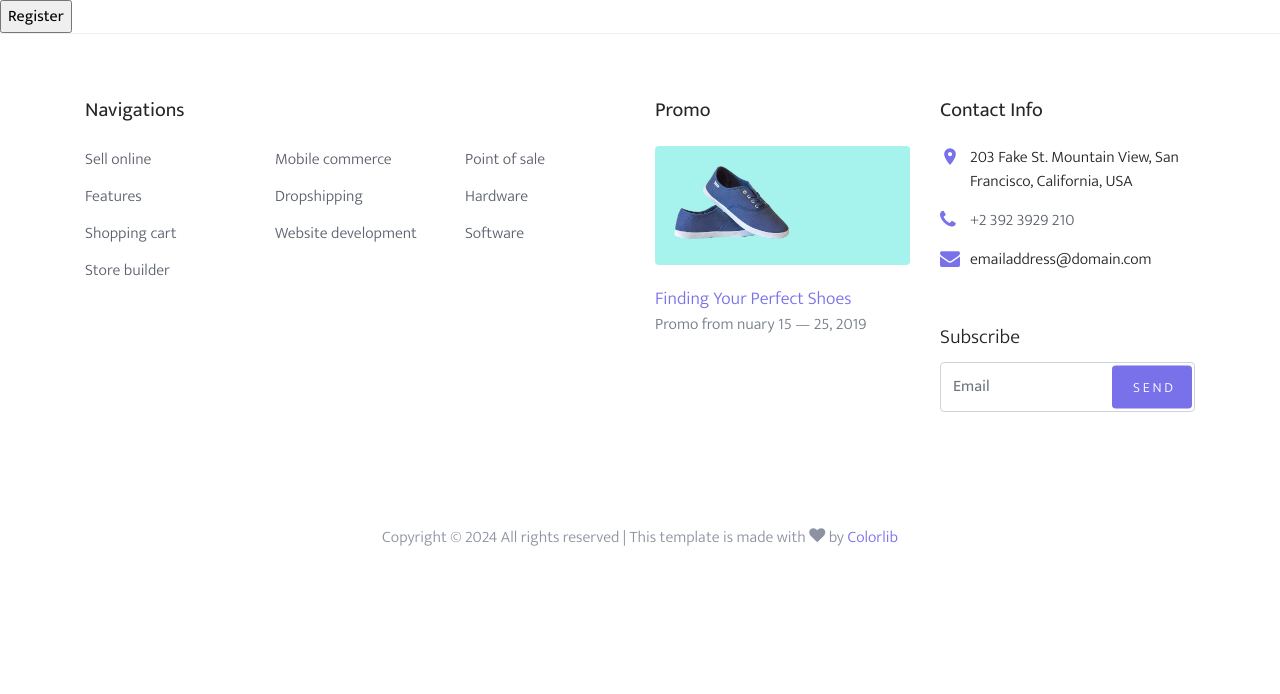
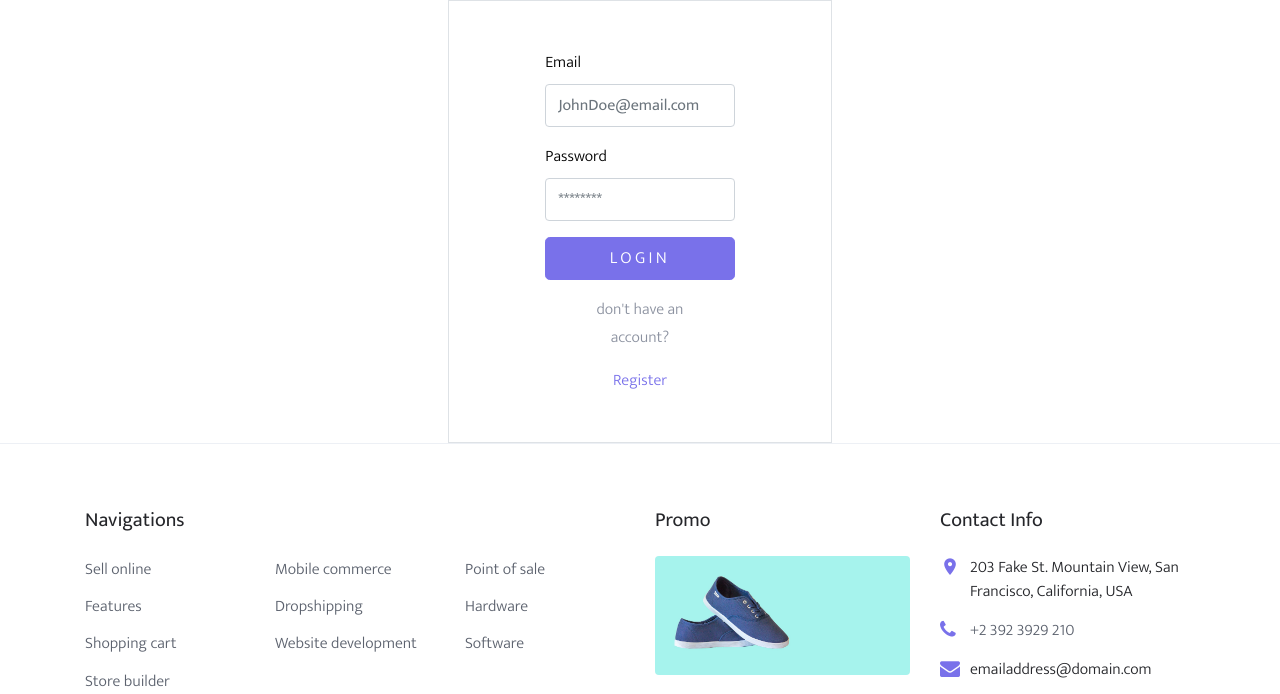
Before and after one commit to Mikku0/e-commerce_django_app, a Django app: page /login/ in a window 1280 px wide. Shown: the part 190-884 px from the top of the page. Before the commit the page ends 736 px from the top, so only its background shows below. Run offline with Django 5.2, Linux system fonts and the light colour scheme; some libraries are stand-ins or nearby versions; some web fonts are replaced.

Commit message:
added form on register page | added if login else register on html page

```diff
--- a/base/templates/base/login_register.html
+++ b/base/templates/base/login_register.html
@@ -2,10 +2,59 @@
 {% load static %}
 {% block content %}
 {% if page == 'login' %}
-<form method="POST" action="">
+<div class="login-form" style=" width: 30%; margin: 0 auto;">
+    <form action="" method="post">
         {% csrf_token %}
-        {{form.as_p}}
-        <input type="submit" value="Register">
+        <div class="p-3 p-lg-5 border">
+            <div class="form-group row">
+                <div class="login-form" style=" width: 60%; margin: 0 auto;">
+                    <label for="c_email" class="text-black">Email</label>
+                    <input type="email" class="form-control" id="c_email" name="email" placeholder="JohnDoe@email.com">
+                </div>
+            </div>
+            <div class="form-group row">
+                <div class="login-form" style=" width: 60%; margin: 0 auto;">
+                    <label for="c_password" class="text-black">Password</label>
+                    <input type="password" class="form-control" id="c_password" name="password" placeholder="********">
+                </div>
+            </div>
+            <div class="form-group row">
+                <div class="login-form" style=" width: 60%; margin: 0 auto;">
+                    <input type="submit" class="btn btn-primary btn-lg btn-block" value="login">
+                </div>
+            </div>
+            <div style=" width: 50%; margin: 0 auto; text-align: center;">
+                <p>don't have an account?</p>
+                <a href="{% url 'register' %}">Register</a>
+            </div>
+        </div>
     </form>
+</div>
+{% else %}
+<div class="login-form" style=" width: 30%; margin: 0 auto;">
+    <form action="" method="post">
+        {% csrf_token %}
+        <div class="p-3 p-lg-5 border">
+            {% for field in form %}
+            <div class="form-group row">
+                <div class="login-form" style=" width: 60%; margin: 0 auto;">
+                    <label for="room_name" class="text-black">{{field.label}}</label>
+                    <!-- add class="form-control" -->
+                    {{field}}
+                </div>
+            </div>
+            {% endfor %}
+            <div class="form-group row">
+                <div class="login-form" style=" width: 60%; margin: 0 auto;">
+                    <input type="submit" class="btn btn-primary btn-lg btn-block" value="register">
+                </div>
+            </div>
+            <div style=" width: 30%; margin: 0 auto; text-align: center;">
+                <p>already have an account?</p>
+                <a href="{% url 'login' %}">Login</a>
+            </div>
+        </div>
+    </form>
+</div>
 {% endif %}
 {% endblock content %}
--- a/base/urls.py
+++ b/base/urls.py
@@ -5,6 +5,7 @@ from . import views
 urlpatterns = [
     path('', views.home, name='home'),
     path('login/', views.login_page, name='login'),
+    path('register/', views.register_page, name='register'),
     path('shop/', views.shop, name='shop'),
     path('shop-single/', views.shop_single, name='shop-single'),
     path('about/', views.about, name='about'),
--- a/base/views.py
+++ b/base/views.py
@@ -34,6 +34,10 @@ def login_page(request):
     context = {'page': page}
     return render(request, 'base/login_register.html', context)
 
+def register_page(request):
+    form = CustomUserCreationForm
+    return render(request, 'base/login_register.html', {'form': form})
+
 def home(request):
     return render(request, 'base/index.html')
 
```
